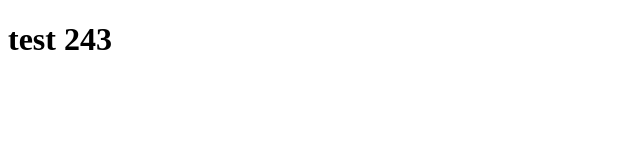
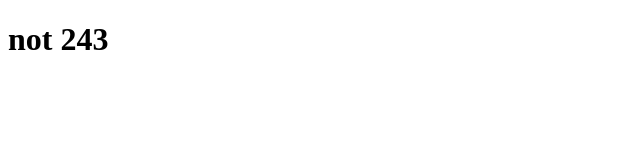
Before and after one commit to gabrielcostasouza/webserver-cicd, a plain HTML site: page index.html in a window 1280 px wide. Shown: the full height of the page, 0-640 px from the left. Drawn offline with Linux system fonts and the light colour scheme.

Commit message:
Update index.html

```diff
--- a/index.html
+++ b/index.html
@@ -4,6 +4,6 @@
   <title>CI/CD Test Page</title>
 </head>
 <body>
-  <h1>test 243</h1>
+  <h1>not 243</h1>
 </body>
 </html>
```
